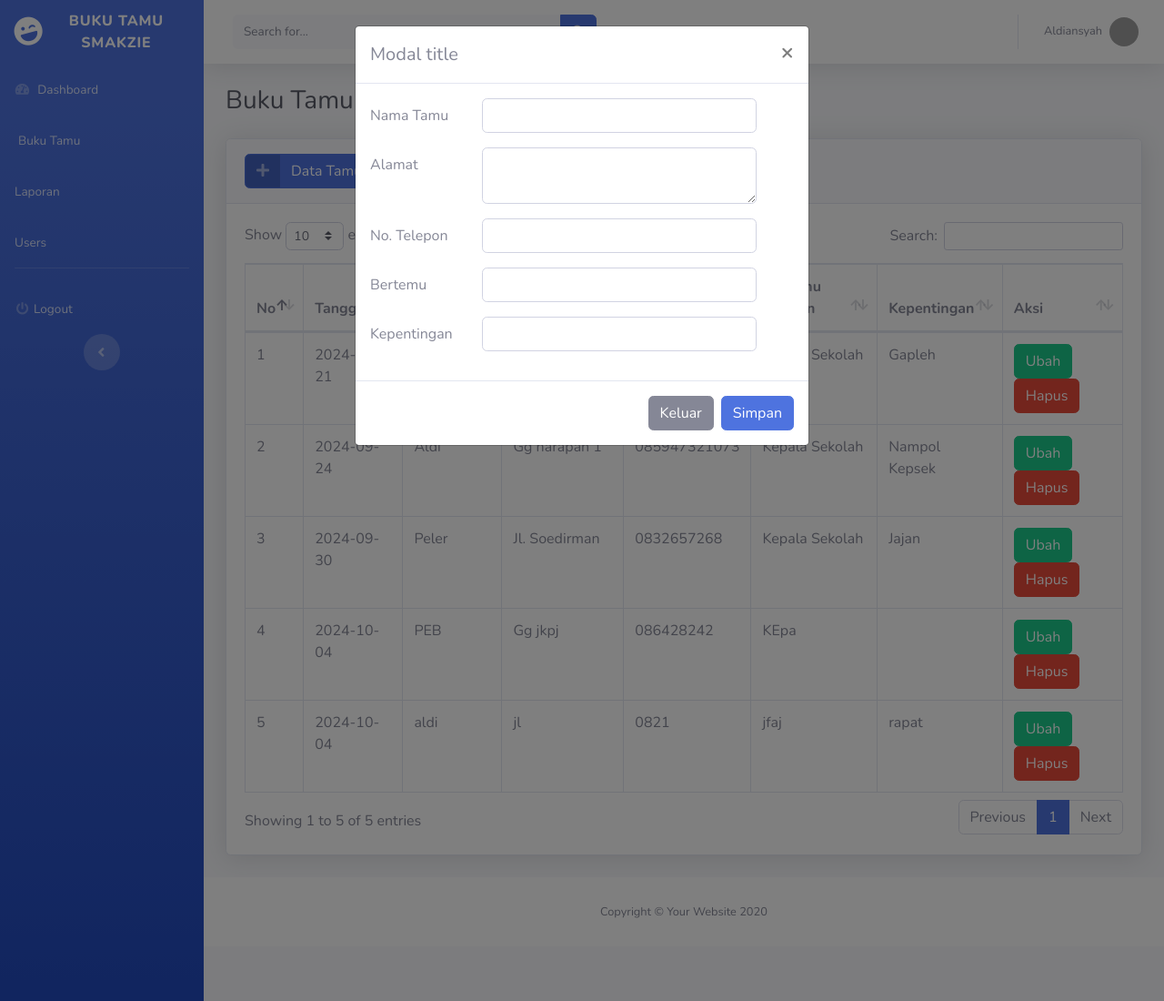
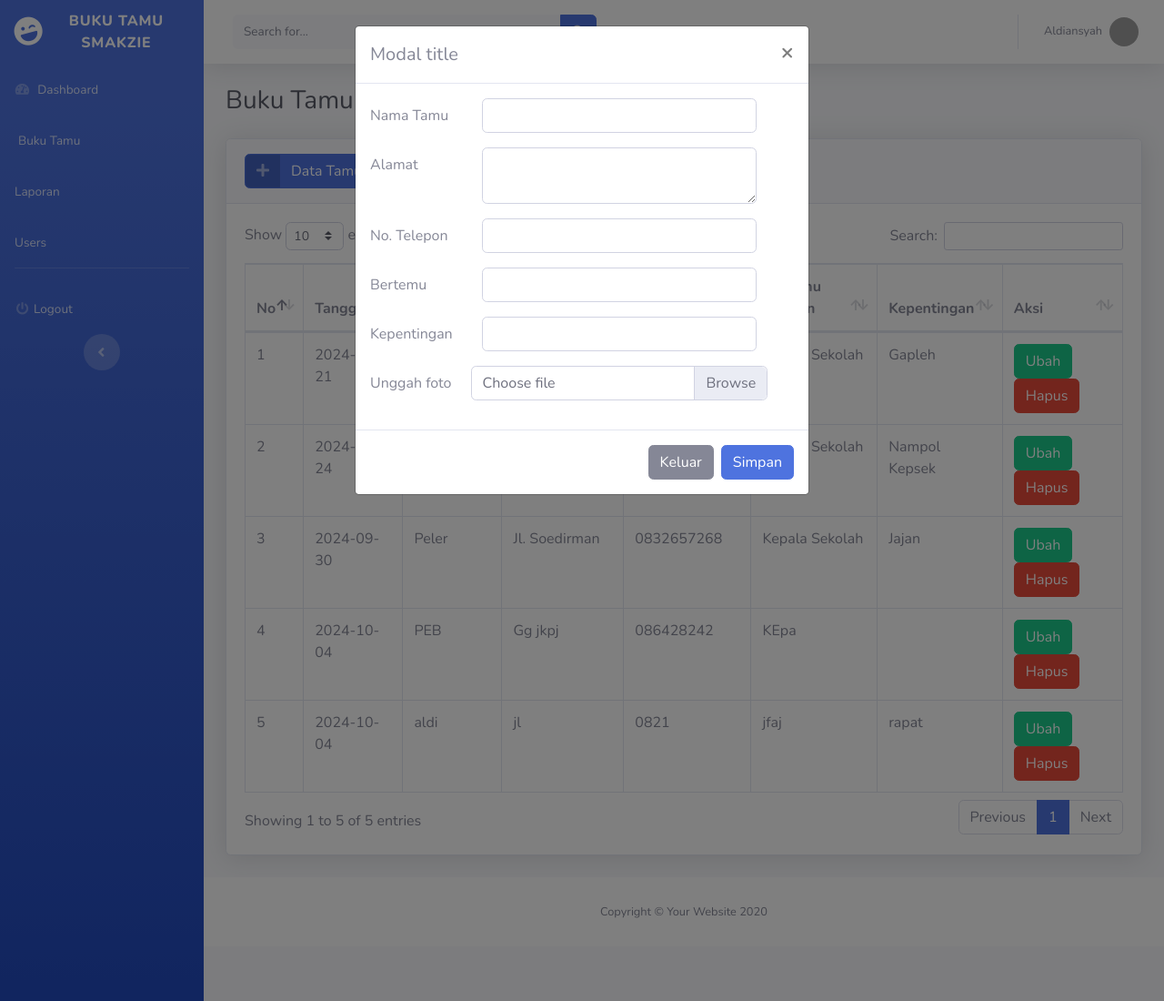
Before and after one commit to Putra2078/App_daftar_tamu, a PHP site: page /buku_tamu.php in a window 1280 px wide, after a click on "Data Tamu". Shown: the whole page at 91% size. Run offline with PHP 8.4, Linux system fonts and the light colour scheme; a user stored in the database is signed in; data comes from the database, SQL or seed files in the repository; grey boxes are pictures that could not be loaded.

Commit message:
tambah fitur upload gambar

```diff
--- a/buku_tamu.php
+++ b/buku_tamu.php
@@ -117,7 +117,8 @@ if (isset($_POST['simpan'])) {
         </button>
       </div>
       <div class="modal-body">
-        <form method="post" action="">
+        <form method="post" action=""
+        enctype="multipart/form-data">
           <input type="hidden" name="id_tamu" value="<?= $kodeTamu ?>">
           <div class="form-group row">
             <label for="nama_tamu" class="col-sm-3 col-form-label">Nama Tamu</label>
@@ -149,6 +150,13 @@ if (isset($_POST['simpan'])) {
               <input type="text" class="form-control" id="kepentingan" name="kepentingan">
             </div>
           </div>
+          <div class="form-group row">
+            <label for="gambar" class="col-sm-3 col-form-label">Unggah foto</label>
+            <div class="custom-file col-sm-8">
+              <input type="file" class="custom-file-input" id="gambar" name="gambar">
+              <label class="custom-file-label" for="gambar">Choose file</label>
+            </div>
+          </div>
       </div>
       <div class="modal-footer">
         <button type="button" class="btn btn-secondary" data-dismiss="modal">Keluar</button>
--- a/function.php
+++ b/function.php
@@ -129,4 +129,47 @@ function ganti_password($data) {
 
     return mysqli_affected_rows($koneksi);
 }
+
+function uploadGambar() {
+    $namaFile = $_FILES['gambar']['name'];
+    $ukuranFile = $_FILES['gambar']['size'];
+    $error = $_FILES['gambar']['error'];
+    $tmpName = $_FILES['gambar']['tmp_name'];
+
+    // cek apakah yang di unggah adalah file gambar
+    $ekstensiGambarValid = ['jpg', 'jpeg', 'png'];
+    $ekstensiGambar = explode('.', $namaFile);
+    $ekstensiGambar = strtolower(end($ekstensiGambar));
+    if (!in_array($ekstensiGambar, $ekstensiGambarValid)) {
+        echo "<script>alert('Maaf, Anda harus mengunggah file gambar!');
+        </script>";
+        return false;
+    }
+
+    // cek jika ukuran nya terlalu besar
+    if ($ukuranFile > 15000000) {
+        echo "<script>
+        alert('ukuran gambar terlalu besar!');
+        </script>";
+        return false;
+    }
+
+    // jika lolos pengecekan, gambar akan diunggah
+    // generate nama gambar baru dengan uniqid()
+    $namaFileBaru = uniqid();
+    $namaFileBaru .= '.';
+    $namaFileBaru .= $ekstensiGambar;
+
+    move_uploaded_file($tmpName, 'assets/upload_gambar/' . $namaFileBaru);
+
+    return $namaFileBaru;
+
+    // cek apakah tidak ada gambar yang di unggah
+    if ($error === 4) {
+        echo "<script>
+        alert('pilih gambar terlebih dahulu!');
+        </script>";
+    }
+    return false;
+}
 ?>
```
